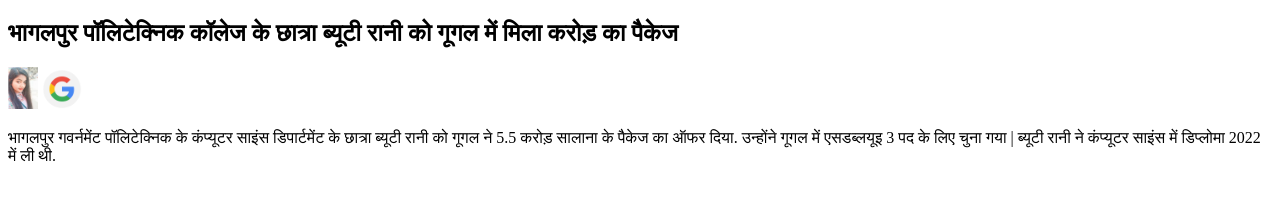
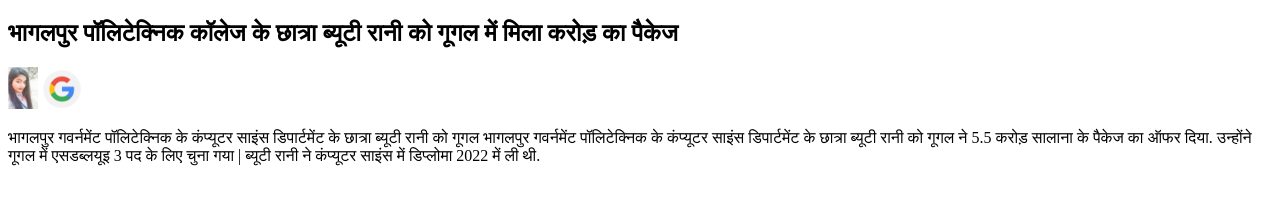
Before and after one commit to vivektiwari2004/aaaaaaa, a plain HTML site: page index.html in a window 1280 px wide. Drawn offline with Linux system fonts and the light colour scheme.

Commit message:
Update index.html

```diff
--- a/index.html
+++ b/index.html
@@ -20,11 +20,10 @@
         </p>
     </section>
     <section>
-        <p>भागलपुर गवर्नमेंट पॉलिटेक्निक के कंप्यूटर साइंस डिपार्टमेंट के छात्रा ब्यूटी रानी को गूगल ने 5.5 करोड़ सालाना
-            के
-            पैकेज का ऑफर दिया. उन्होंने गूगल में एसडब्लयूइ 3 पद के लिए चुना गया | ब्यूटी रानी ने कंप्यूटर साइंस में
-            डिप्लोमा
-            2022 में ली थी. </p>
+   <p style="size: 3cm;">भागलपुर गवर्नमेंट पॉलिटेक्निक के कंप्यूटर साइंस डिपार्टमेंट के छात्रा ब्यूटी रानी को गूगल
+ भागलपुर गवर्नमेंट पॉलिटेक्निक के कंप्यूटर साइंस डिपार्टमेंट के छात्रा ब्यूटी रानी को गूगल ने 5.5 करोड़ सालाना के
+पैकेज का ऑफर दिया. उन्होंने गूगल में एसडब्लयूइ 3 पद के लिए चुना गया | ब्यूटी रानी ने कंप्यूटर साइंस में डिप्लोमा
+2022 में ली थी. </p>
     </section>
 </body>
 
```
